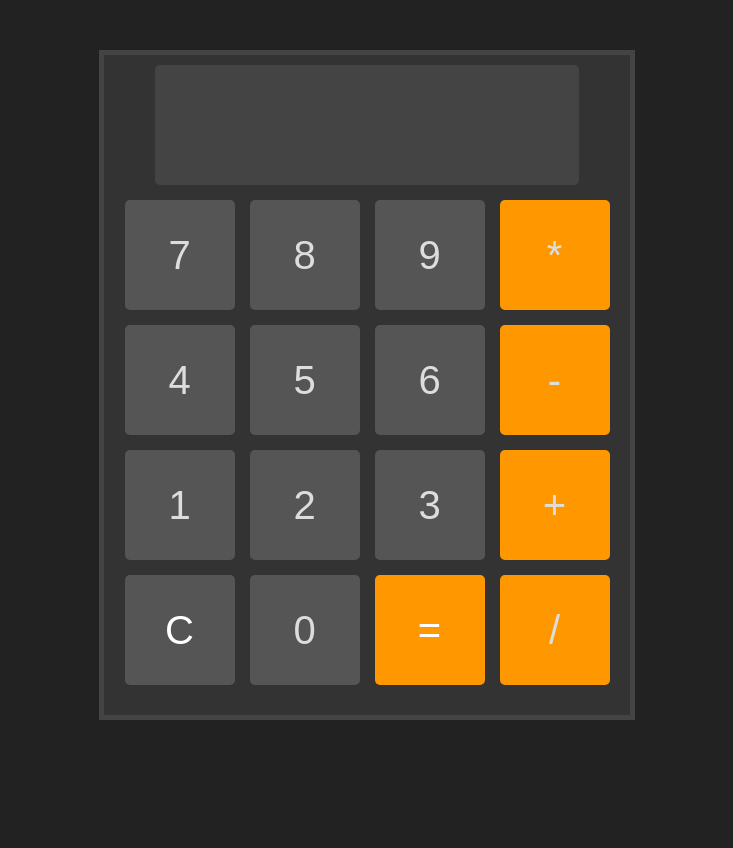
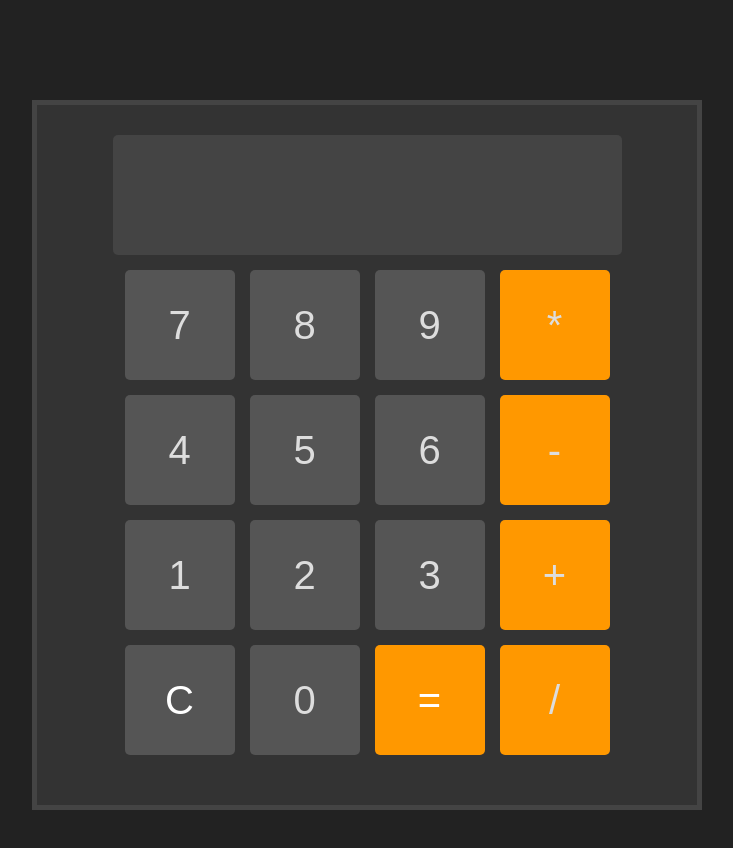
Before and after one commit to MarianoNepomuceno/calculadora, a plain HTML site: page index.html in a window 1280 px wide. Shown: the whole page, without its empty margins (273-1006 px from the left). Before the commit the page ends 800 px from the top, so only its background shows below. Drawn offline with Linux system fonts and the light colour scheme.

Commit message:
Update style.css

```diff
--- a/style.css
+++ b/style.css
@@ -5,22 +5,22 @@ body {
 }
 
 .calculadora {
-  width: 40%;
+  width: 600px;
   height: auto;
-  margin: 50px auto;
+  margin: 100px auto;
   background-color: #333;
   border: 5px solid #444;
   display: flex;
   flex-direction: column;
   justify-content: center;
   align-items: center;
-  padding: 10px;
+  padding: 30px;
 }
 
 #resultado {
-  width: 80%;
+  width: 80% auto;
   height: 100px;
-  font-size: 60px;
+  font-size: 38px;
   text-align: right;
   padding: 10px;
   background-color: #444;
```
